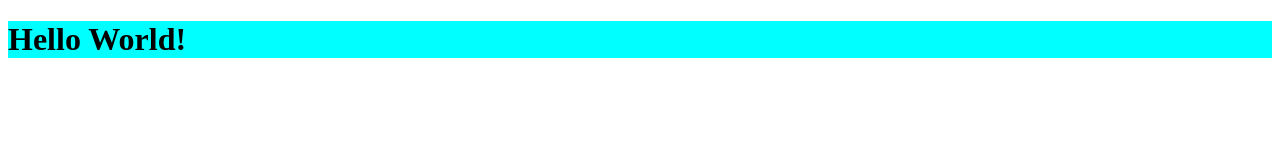
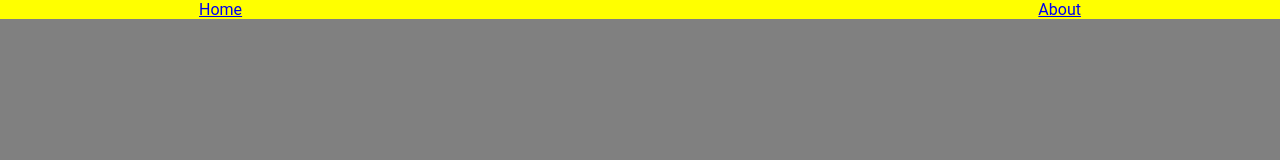
Before and after one commit to NotADuck1234/Noah-Robin, a plain HTML site: page index.html in a window 1280 px wide. Drawn offline with Linux system fonts and the light colour scheme.

Commit message:
added navbar and about page

```diff
--- a/index.html
+++ b/index.html
@@ -4,9 +4,35 @@
     <meta charset="UTF-8">
     <meta http-equiv="X-UA-Compatible" content="IE=edge">
     <meta name="viewport" content="width=device-width, initial-scale=1.0">
-    <title>Noah Web Page</title>
+    <title>Document</title>
+    <style>
+
+
+html, body{
+    font-family: roboto;
+    background-color: gray;
+    margin: 0px;
+}
+
+.nav-bar {
+    background-color: yellow;
+    display:flex;
+    justify-content: space-around
+
+}
+
+.nav-bara {
+    background-color: white;
+}
+        </style>
 </head>
+
 <body>
-<h1 style="background-color: aqua;"> Hello World!</h1>
-</body style="background-color aqua">
+    <div class="nav-bar">
+        <a href="index.html" class="active">Home</a>
+        <a href="contact.html"New></a>
+        <a href="about.html">About</a>
+    </div>
+</body>
+
 </html>
```
Also changed, not shown: about.html (added, +12 -0 lines).
